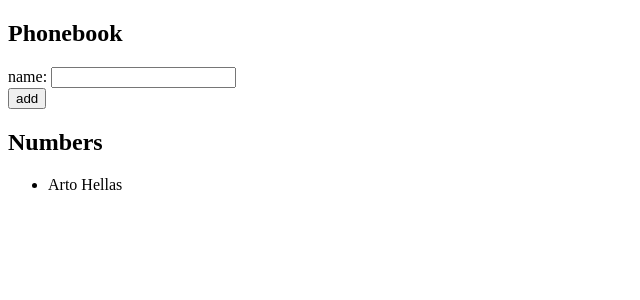
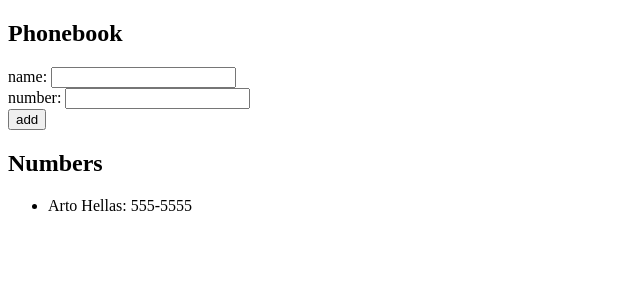
Before and after one commit to dgwn/fullstackopen, a React (Create React App) app in the folder part2/phonebook/: page / in a window 1280 px wide. Shown: the top 300 px of the page, without its empty margins (0-640 px from the left). Built offline with nearby package versions, Linux system fonts and the light colour scheme.

Commit message:
exercise 2.8

```diff
--- a/part2/phonebook/src/App.js
+++ b/part2/phonebook/src/App.js
@@ -3,20 +3,24 @@ import React, { useState } from 'react'
 const App = () => {
   const [ persons, setPersons] = useState([
     { name: 'Arto Hellas',
-      id: 0
+      id: 0,
+      number: '555-5555'
     }
   ])
   const [ newName, setNewName ] = useState('')
+  const [ newNumber, setNewNumber ] = useState('')
 
   const addName = (event) => {
     event.preventDefault()
     const nameObject = {
       name: newName,
-      id: (persons.length)
+      id: (persons.length),
+      number: newNumber
     }
     if (checkNames() === true) {
       setPersons(persons.concat(nameObject))
       setNewName('')
+      setNewNumber('')
     }
     else {window.alert(`"${nameObject.name}" is already in the phonebook`)}
 
@@ -26,11 +30,15 @@ const App = () => {
     setNewName(event.target.value)
   }
 
-  const displayNames = () => persons.map( person => <li id={person.id}>{person.name}</li>)
+  const handleNumberChange = (event) => {
+    setNewNumber(event.target.value)
+  }
+
+  const displayNames = () => persons.map( person => <li id={person.id}>{person.name}: {person.number}</li>)
 
   const checkNames = () => {
     for (let i =0; i < persons.length; i++) {
-      if (newName === persons[i].name) {
+      if (newName.toLowerCase() === persons[i].name.toLowerCase()) {
         return false
       }
     }
@@ -45,6 +53,8 @@ const App = () => {
           name: <input value={newName} onChange={handleNameChange}/>
         </div>
         <div>
+          number: <input value={newNumber} onChange={handleNumberChange}/>
+        <div/>
           <button type="submit" onClick={addName}>add</button>
         </div>
         {/* <div>debug: {}</div> */}
```
